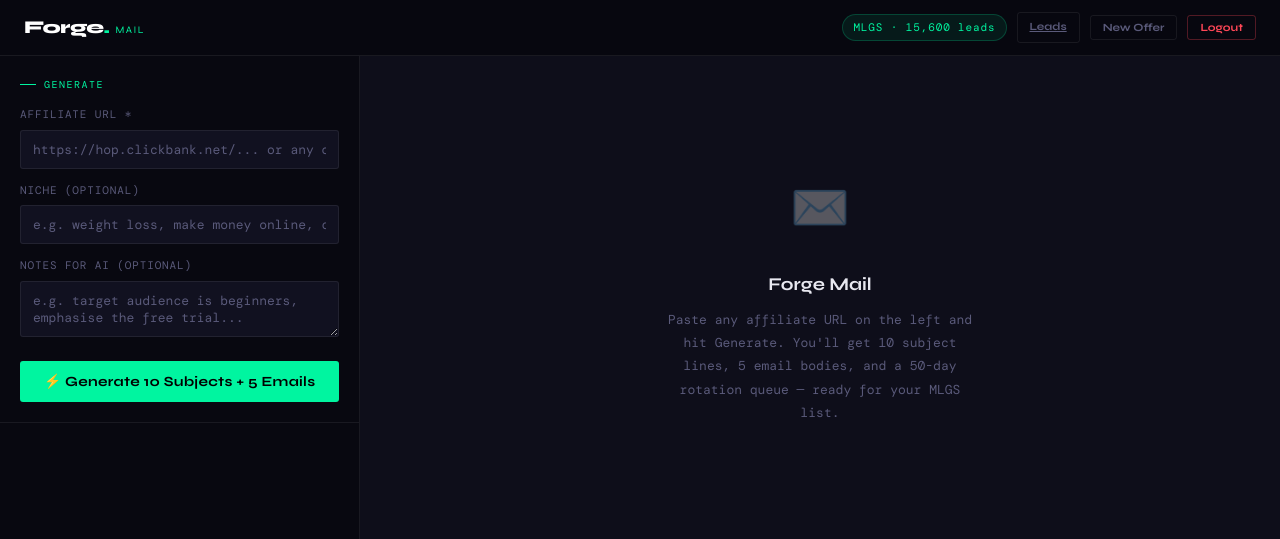
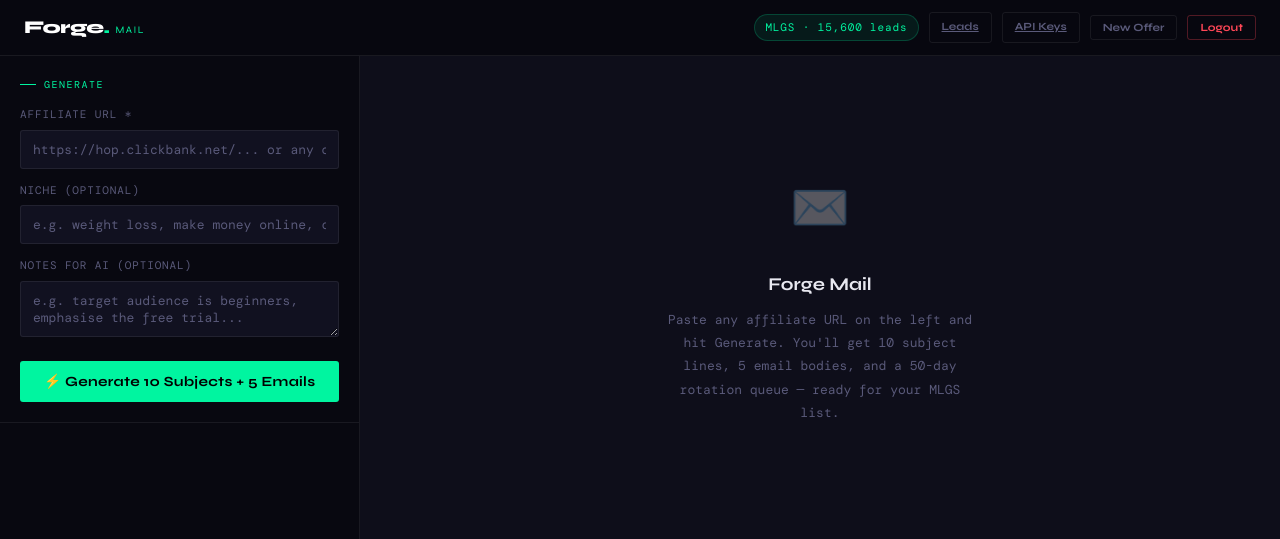
Before and after one commit to nextwaveaisuite/forge-mail, a website: page apps/mail/index.html in a window 1280 px wide. Shown: the top 539 px of the page. Drawn offline with nearby package versions, Linux system fonts and the light colour scheme; a web font is replaced by a local one.

Commit message:
Update index.html

```diff
--- a/apps/mail/index.html
+++ b/apps/mail/index.html
@@ -199,6 +199,7 @@
   <div class="nav-right">
     <span class="badge-pill" id="nav-offer-niche">MLGS · 15,600 leads</span>
     <a href="leads.html" class="btn-xs">Leads</a>
+    <a href="api-keys.html" class="btn-xs">API Keys</a>
     <button class="btn-xs" onclick="resetAll()">New Offer</button>
     <button class="btn-logout" onclick="logout()">Logout</button>
   </div>
```
